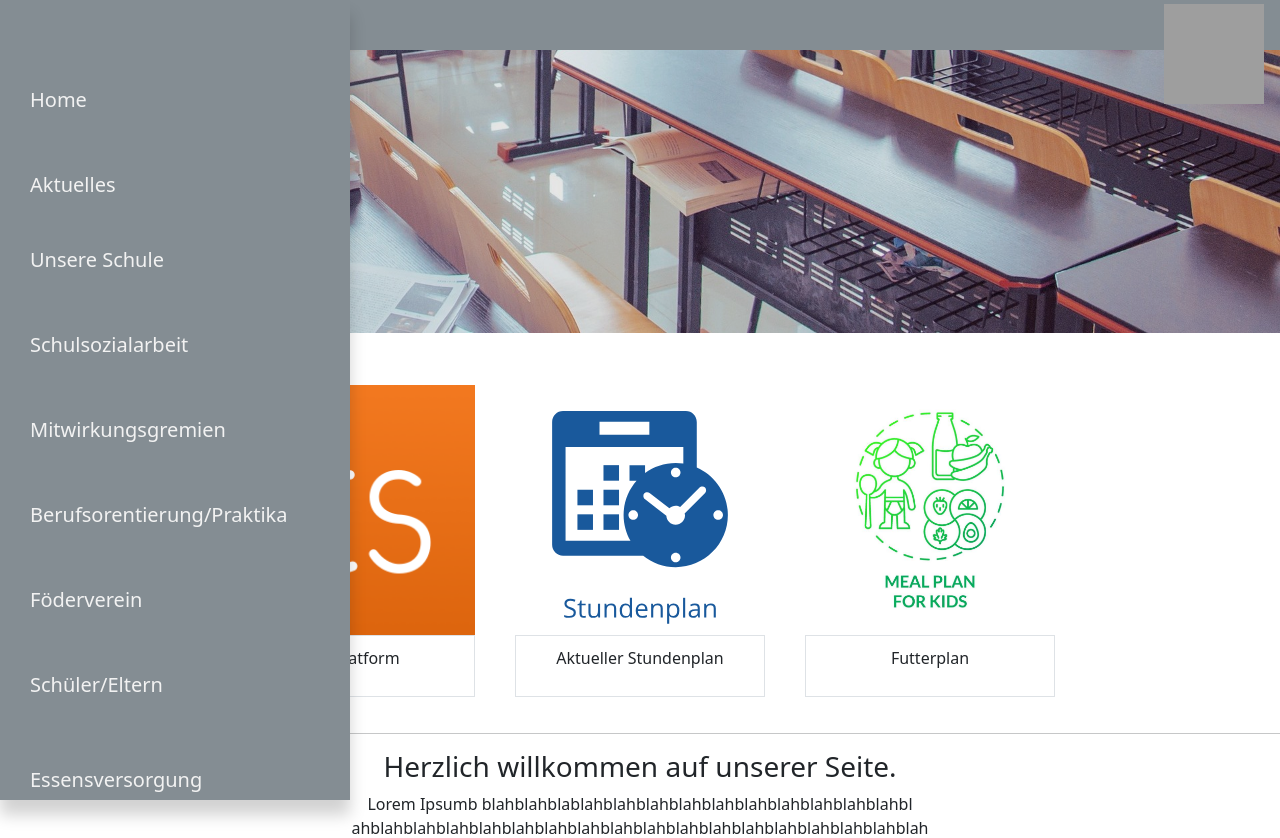
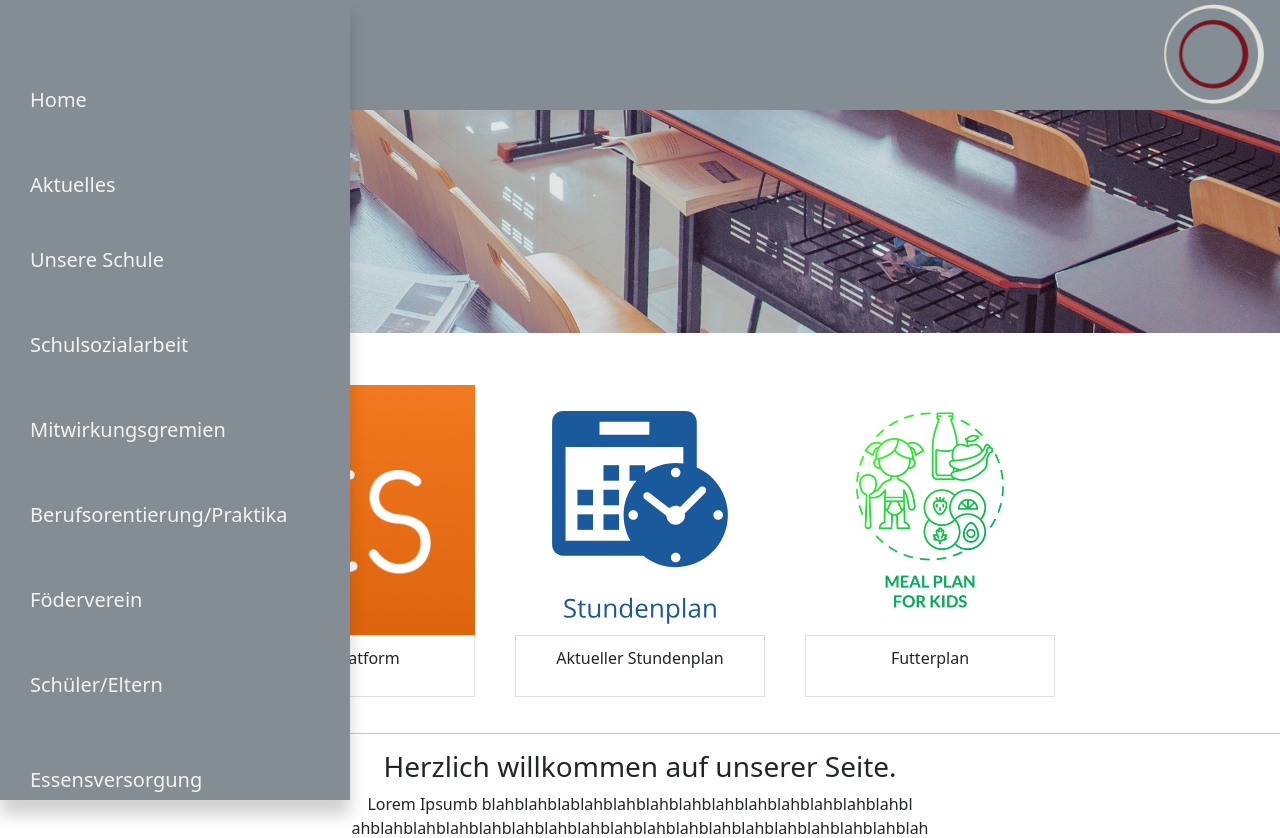
Before and after one commit to Armooooon/Schulwebsite, a PHP site: page /schulwebsite/index.php in a window 1280 px wide. Shown: the top 838 px of the page. Run offline with PHP 8.4, Linux system fonts and the light colour scheme; some libraries are stand-ins or nearby versions; grey boxes are pictures that could not be loaded.

Commit message:
Logo Updade
immer noch test / aber feieraebnd

```diff
--- a/CLASS/Layout.php
+++ b/CLASS/Layout.php
@@ -100,7 +100,7 @@ class Layout {
 
       <div class="navlogo">
 
-        <img src="Python.png" alt="Logo" class="navlogo">
+        <img src="../IMG/Element_1testt.png" alt="Logo" class="navlogo">
   </div>
 
 
--- a/CSS/navbar.css
+++ b/CSS/navbar.css
@@ -10,7 +10,7 @@ nav {
   justify-content: space-between;
   width: 100%;
   padding: 10px 10px;
-  height: 50px;
+  height: 110px;
 }
 
 nav .wrapper {
@@ -21,7 +21,7 @@ nav .wrapper {
   line-height: 70px;
   display: flex;
   align-items: center;
-  justify-content: flex-start;
+  justify-content:start;
 }
 
 .wrapper .nav-links {
@@ -38,7 +38,7 @@ nav .wrapper {
 .nav-links li a {
   color: #f2f2f2;
   text-decoration: none;
-  font-size: 17px;
+  font-size: 22px;
   font-weight: 500;
   padding: 10px;
   border-radius: 5px;
@@ -103,7 +103,7 @@ nav .wrapper {
   top: 10px;
 }
 
-@media screen and (max-width: 1555px) {
+@media screen and (max-width: 1867px) {
   .wrapper .btn{
     display: block;
   }
--- a/OLD_HTML/index.HTML
+++ b/OLD_HTML/index.HTML
@@ -86,7 +86,7 @@
 
       <div class="navlogo">
 
-        <img src="Python.png" alt="Logo" class="navlogo">
+        <img src="../IMG/Element_1testt.png" alt="Logo" class="navlogo">
   </div>
 
 
```
Also changed, not shown: IMG/Element_1testt.png (added).
